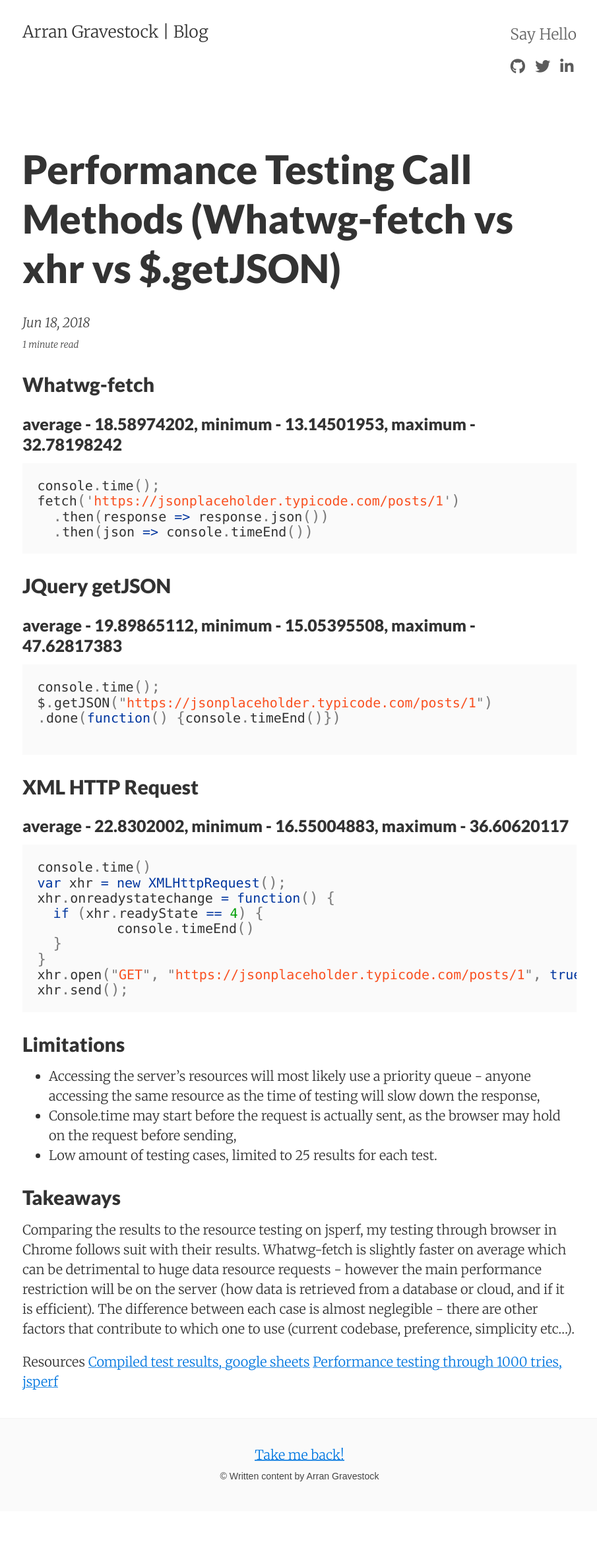
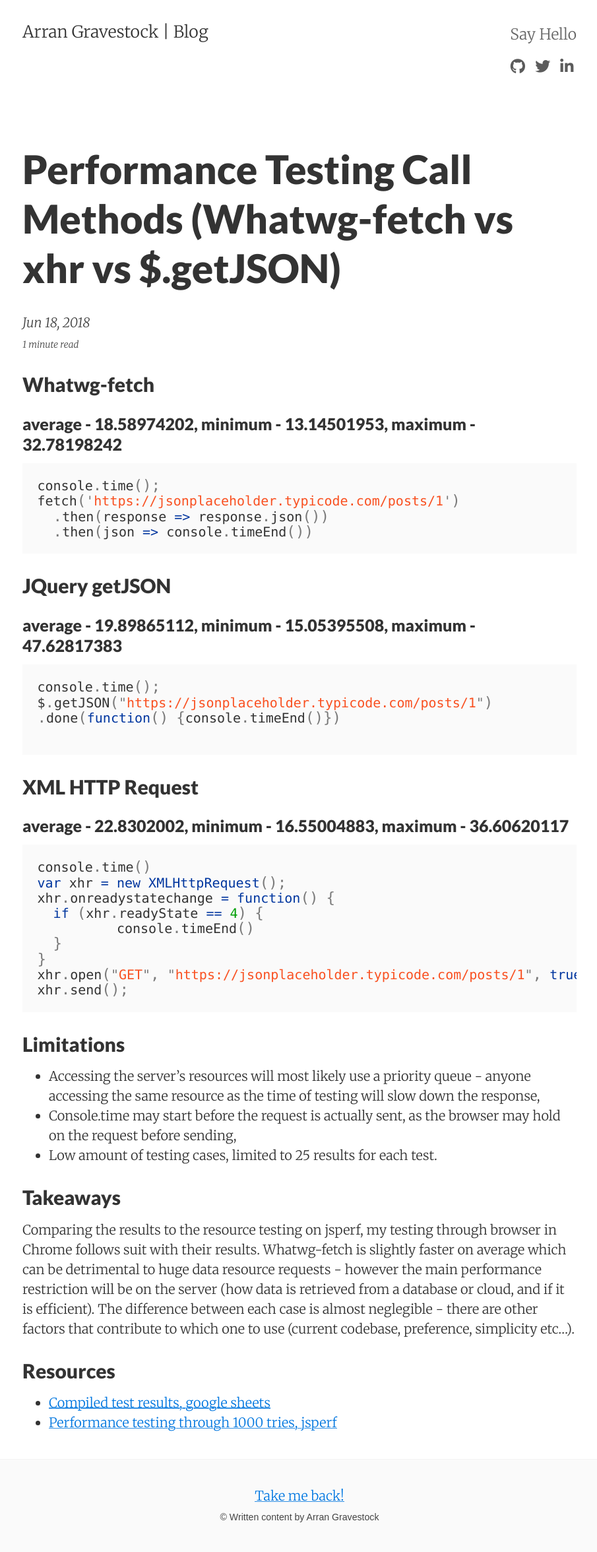
Before and after one commit to ArranGravestock/blog, a Jekyll site: the page built from _posts/2018-06-18-api-performance.md, in a window 1280 px wide. Shown: the whole page at 66% size, without its empty margins (186-1091 px from the left). Built offline with Jekyll 4.4.1, drawn with Linux system fonts in a browser that asks for light colours; nearby versions of some CDN libraries; before the commit the page ends 2290 px from its top, so only the background shows below that.

```diff
--- a/_posts/2018-06-18-api-performance.md
+++ b/_posts/2018-06-18-api-performance.md
@@ -46,6 +46,6 @@ xhr.send();
 ## Takeaways
 Comparing the results to the resource testing on jsperf, my testing through browser in Chrome follows suit with their results. Whatwg-fetch is slightly faster on average which can be detrimental to huge data resource requests - however the main performance restriction will be on the server (how data is retrieved from a database or cloud, and if it is efficient). The difference between each case is almost neglegible - there are other factors that contribute to which one to use (current codebase, preference, simplicity etc...).
 
-Resources
-[Compiled test results, google sheets](https://docs.google.com/spreadsheets/d/1Y0j1OzyFhx8prrAdIH86dcwfnuaUEfl9CDVJ0127UHs/edit?usp=sharing)
-[Performance testing through 1000 tries, jsperf](https://jsperf.com/xhr-vs-jquery-ajax-vs-get-vs-fetch)
+## Resources
+- [Compiled test results, google sheets](https://docs.google.com/spreadsheets/d/1Y0j1OzyFhx8prrAdIH86dcwfnuaUEfl9CDVJ0127UHs/edit?usp=sharing)
+- [Performance testing through 1000 tries, jsperf](https://jsperf.com/xhr-vs-jquery-ajax-vs-get-vs-fetch)
```
